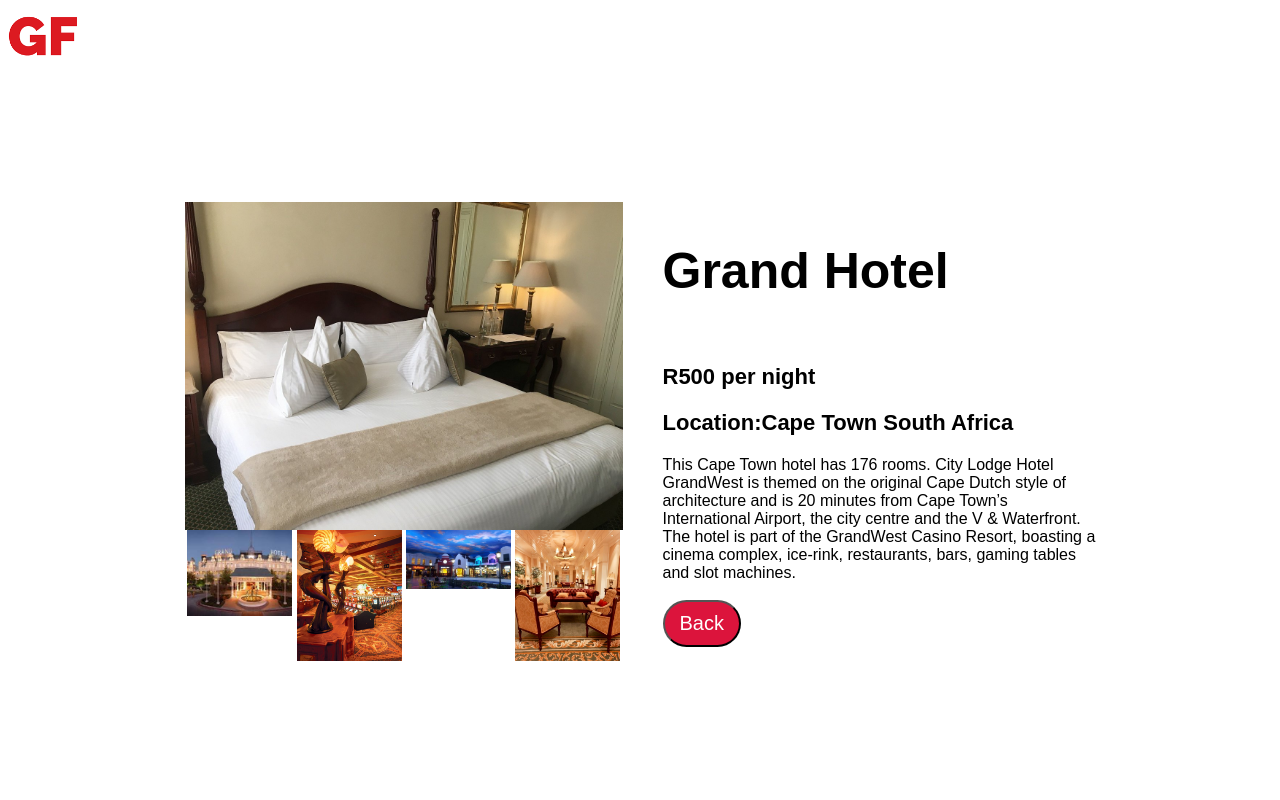
After one commit to Jordanl04/OOP-BOOKING-APP, a PHP site: page /Details.php in a window 1280 px wide. The commit adds this page. Run offline with PHP 8.4, Linux system fonts and the light colour scheme.

Commit message:
Add files via upload

```diff
--- /dev/null
+++ b/Details.php
@@ -0,0 +1,129 @@
+<html>
+    <head>
+        <meta charset="UTF-8">
+        <meta name="viewport" content="width=device-width, initial-scale=1.0">
+        <title>Grand Hotel details</title>
+
+    </head>
+    <body>
+        <img src="/Getaway Finds-logos_transparent.png" width="100px">
+        <div class="small-container single-product">
+            <div class="row">
+                <div class="col-2">
+                    <img src="/image2.1.jpg" width="100%" id="mainimg">
+                    <div class="small-img-row">
+                        <div class="small-img-col">
+                            <img src="/image2.jpg" width="100%" class="small-img">
+                        </div>
+                        <div class="small-img-col">
+                            <img src="/image 2.3.jpg" width="100%" class="small-img">
+                        </div>
+                        <div class="small-img-col">
+                            <img src="/image 2.4.jpg" width="100%" class="small-img">
+                        </div>
+                        <div class="small-img-col">
+                            <img src="/image 2.5.jpg" width="100%" class="small-img">
+                        </div>
+                    </div>
+                </div>
+                <div class="col-2">
+                <h1>Grand Hotel</h1>
+                 <br>
+                <h4>R500 per night</h4>
+                <h4>Location:Cape Town South Africa</h4>
+                <p>This Cape Town hotel has 176 rooms. City Lodge Hotel GrandWest is themed on the original Cape Dutch style of architecture and is 20 minutes from Cape Town’s International Airport, the city centre and the V & Waterfront. The hotel is part of the GrandWest Casino Resort, boasting a cinema complex, ice-rink, restaurants, bars, gaming tables and slot machines.</p>
+                <br>
+                <button class="bb">Back</button>
+                </div>
+            </div>
+        </div>
+        <style>
+            *{
+                margin: 0;
+                padding: 0;
+                box-sizing: border-box;
+            }
+
+            body{
+                font-family: 'Poppins', sans-serif;
+            }
+
+            .small-container{
+                max-width: 1000px;
+                margin: auto;
+                padding-left: 25px;
+                padding-right: 20px;
+            }
+
+            .row{
+                display: flex;
+                align-items: center;
+                flex-wrap: wrap;
+                justify-content: space-around;
+            }
+
+            .single-product{
+                margin-top: 80px;
+            }
+
+            .small-img-row{
+                display: flex;
+                justify-content: space-around;
+            }
+            .col-2 img{
+                max-width: 100%;
+                padding: 50px 0;
+            }
+
+            .small-img-col{
+                flex-basis: 24%;
+                cursor: pointer;
+            }
+
+            .single-product .col-2 img{
+                padding: 0;
+            }
+
+            .single-product .col-2{
+                padding: 20px;
+            }
+
+            .col-2{
+                flex-basis: 50%;
+                min-width: 300px;
+            }
+
+            .col-2 h1{
+                font-size: 50px;
+                line-height: 60px;
+                margin: 25px 0;
+            }
+
+            .single-product h4{
+                margin: 20px 0;
+                font-size: 22px;
+                font-weight: bold;
+            }
+
+            .bb{
+                cursor: pointer;
+                border-radius: 30px;
+                background: #dc143c;
+                color: #fff;
+                transition: transform 0.35 ease;
+                text-decoration: none;
+                padding: 10px 15px;
+                font-size: 1.25rem;
+                position: relative;
+
+            }
+        </style>
+        <script>
+            let btnBack = document.querySelector('button');
+
+            btnBack.addEventListener('click', () => {
+                window.history.back();
+            });
+        </script>
+    </body>
+</html>
--- a/hotels.php
+++ b/hotels.php
@@ -125,6 +125,9 @@
                         <input type='text' name='hotelId' value=". $hotel->getId() ." hidden>
                         <button type='submit' name='book'>Book</button>
                     </form>
+                    <form action='Details.php' method='get'>
+                        <button type='submit' name='book'>Details</button>
+                    </form>
 
                 </div>
             ";
```
Also changed, not shown: Getaway Finds-logos_transparent.png (added), image 2.3.jpg (added), image 2.4.jpg (added), image 2.5.jpg (added), image2.jpg (added).
